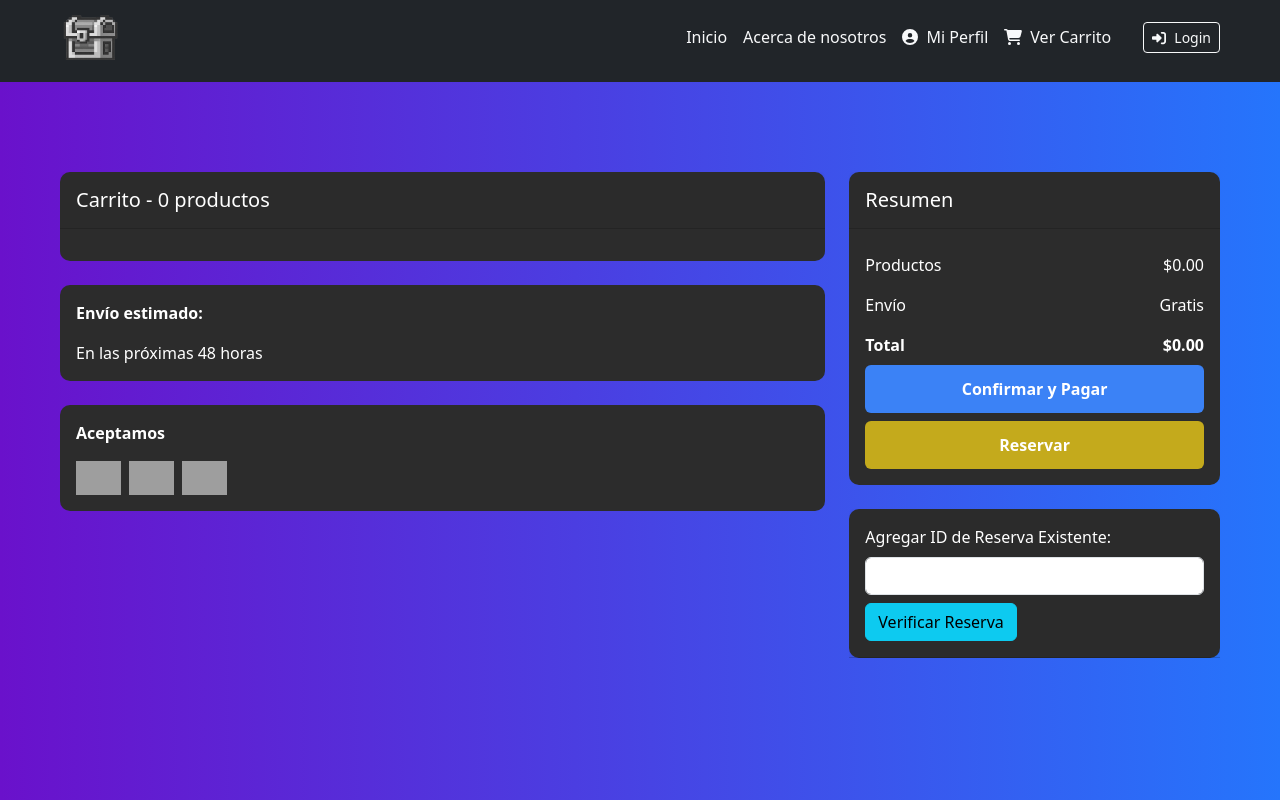
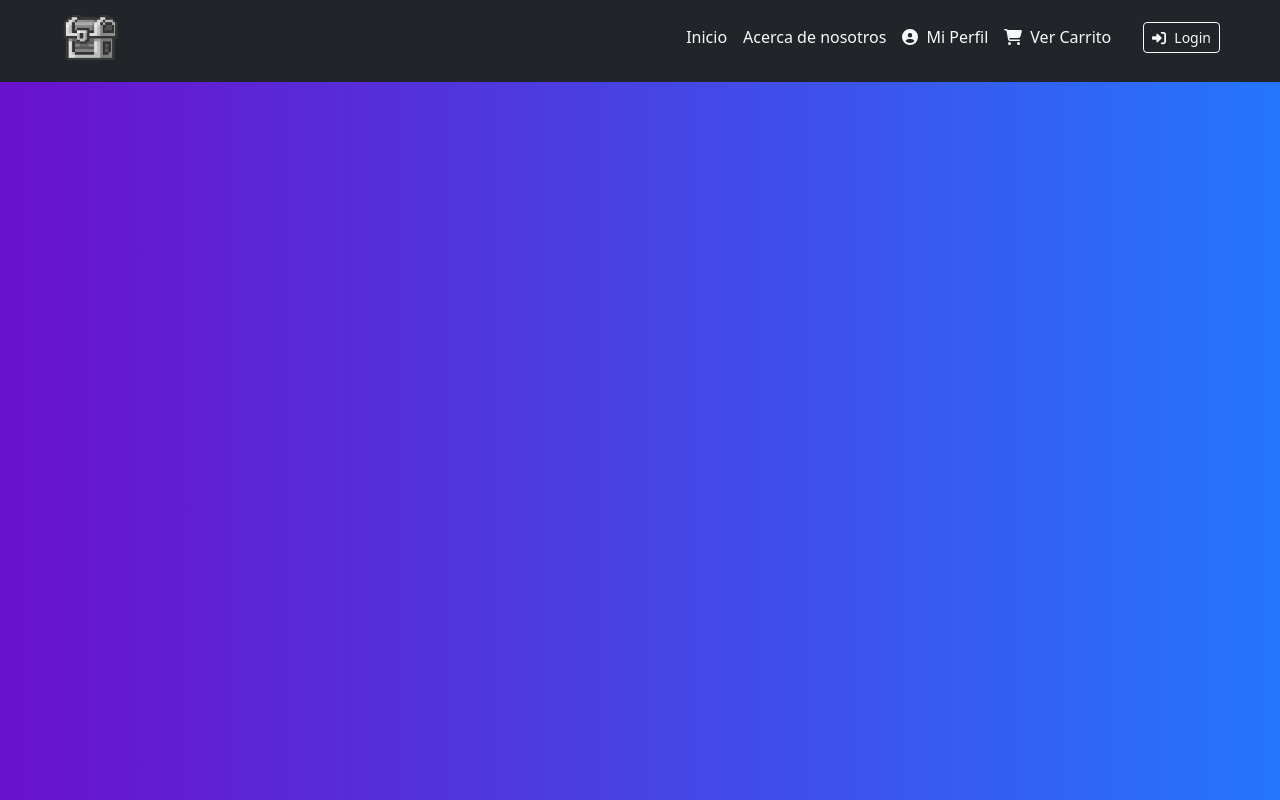
Before and after one commit to Joliva07/HyperToys, a React (Create React App) app in the folder frontend/: page /#/confirmar-compra in a window 1280 px wide. Shown: the top 800 px of the page. Built offline with nearby package versions, Linux system fonts and the light colour scheme; sample sign-in values are in the browser's storage; grey boxes are pictures that could not be loaded.

Commit message:
ConfirmarCompra_actualizado

```diff
--- a/frontend/src/components/ConfirmarCompra.jsx
+++ b/frontend/src/components/ConfirmarCompra.jsx
@@ -51,15 +51,21 @@ const ConfirmarCompra = () => {
         CANTIDAD: p.cantidad
       }));
 
+      const reservasFormateadas = reservasVerificadas.map(r => ({
+        id_producto: `reserva-${r.id_reserva}`,
+        NOMBRE: `Reserva #${r.id_reserva}`,
+        PRECIO: r.total_reserva,
+        CANTIDAD: 1
+      }));
+
+      const todosLosItems = [...productosFormateados, ...reservasFormateadas];
+
       const payload = {
         ID_CLIENTE: clienteId,
-        ID_PRODUCTOS: productosFormateados,
-        TOTAL_PAGAR: totalPagar
+        ID_PRODUCTOS: todosLosItems,
+        TOTAL_PAGAR: totalPagar,
+        id_reserva: reservasVerificadas.map(r => r.id_reserva)
       };
-
-      if (reservasVerificadas.length > 0) {
-        payload.id_reserva = reservasVerificadas.map(r => r.id_reserva);
-      }
 
       const response = await axios.post('https://back-hypertoys.onrender.com/HyperToys/pagar', payload);
       window.location.href = response.data.url;
@@ -122,116 +128,11 @@ const ConfirmarCompra = () => {
     }
   };
 
-return (
+  return (
     <section className="h-100 gradient-custom">
       <div className="container py-5">
         <div className="row d-flex justify-content-center my-4">
-          <div className="col-md-8">
-            <div className="card mb-4 bg-dark">
-              <div className="card-header py-3">
-                <h5 className="mb-0">Carrito - {carrito.length} productos</h5>
-              </div>
-              <div className="card-body">
-                {carrito.map((p, i) => (
-                  <div className="row" key={i}>
-                    <div className="col-lg-3 col-md-12 mb-4 mb-lg-0">
-                      <img src={p.IMAGEN || "https://via.placeholder.com/150"} className="w-100 rounded" alt={p.NOMBRE} />
-                    </div>
-                    <div className="col-lg-5 col-md-6 mb-4 mb-lg-0">
-                      <p><strong>{p.NOMBRE}</strong></p>
-                      <button
-                        className="btn btn-danger btn-sm me-1 mb-2"
-                        onClick={() => eliminarProducto(p.ID_PRODUCTO)}
-                        style={{ display: 'inline-flex', alignItems: 'center', gap: '5px' }}>
-                        <FontAwesomeIcon icon="trash-alt" /> Eliminar
-                      </button>
-                    </div>
-                    <div className="col-lg-4 col-md-6 mb-4 mb-lg-0">
-                      <div className="d-flex mb-4" style={{ maxWidth: '300px' }}>
-                        <button className="btn btn-primary px-3 me-2" onClick={() => disminuirCantidad(p.ID_PRODUCTO)}>
-                          <i className="fas fa-minus">-</i>
-                        </button>
-                        <input type="number" value={p.cantidad} min="1" className="form-control text-center" readOnly />
-                        <button className="btn btn-primary px-3 ms-2" onClick={() => aumentarCantidad(p.ID_PRODUCTO)}>
-                          <i className="fas fa-plus">+</i>
-                        </button>
-                      </div>
-                      <p className="text-start text-md-center">
-                        <strong>${(p.PRECIO * p.cantidad).toFixed(2)}</strong>
-                      </p>
-                    </div>
-                    <hr className="my-4" />
-                  </div>
-                ))}
-              </div>
-            </div>
-
-            <div className="card mb-4 bg-dark">
-              <div className="card-body">
-                <p><strong>Envío estimado:</strong></p>
-                <p className="mb-0">En las próximas 48 horas</p>
-              </div>
-            </div>
-            <div className="card mb-4 bg-dark">
-              <div className="card-body">
-                <p><strong>Aceptamos</strong></p>
-                <img className="me-2" width="45px" src="https://mdbcdn.b-cdn.net/wp-content/plugins/woocommerce-gateway-stripe/assets/images/visa.svg" alt="Visa" />
-                <img className="me-2" width="45px" src="https://mdbcdn.b-cdn.net/wp-content/plugins/woocommerce-gateway-stripe/assets/images/amex.svg" alt="American Express" />
-                <img className="me-2" width="45px" src="https://mdbcdn.b-cdn.net/wp-content/plugins/woocommerce-gateway-stripe/assets/images/mastercard.svg" alt="Mastercard" />
-              </div>
-            </div>
-          </div>
-
-          <div className="col-md-4">
-            <div className="card mb-4 bg-dark text-white">
-              <div className="card-header py-3">
-                <h5 className="mb-0">Resumen</h5>
-              </div>
-              <div className="card-body">
-                <ul className="list-group list-group-flush">
-                  <li className="list-group-item resumen-item d-flex justify-content-between align-items-center px-0">
-                    Productos
-                    <span>${totalPagar.toFixed(2)}</span>
-                  </li>
-                  <li className="list-group-item resumen-item d-flex justify-content-between align-items-center px-0">
-                    Envío
-                    <span>Gratis</span>
-                  </li>
-                  <li className="list-group-item resumen-item d-flex justify-content-between align-items-center px-0">
-                    <div><strong>Total</strong></div>
-                    <span><strong>${totalPagar.toFixed(2)}</strong></span>
-                  </li>
-                </ul>
-                <button className="summary-btn" onClick={handleConfirmar}>
-                  Confirmar y Pagar
-                </button>
-                <button className="summary-btn2 mt-2" onClick={handleReserva}>
-                  Reservar
-                </button>
-              </div>
-            </div>
-            <div className="card mb-4 bg-dark">
-              <div className="card-header py-3">
-                <label htmlFor="reservaId" className="form-label">Agregar ID de Reserva Existente:</label>
-                <input
-                  type="text"
-                  className="form-control"
-                  id="reservaId"
-                  value={idReservaInput}
-                  onChange={(e) => setIdReservaInput(e.target.value)}
-                />
-                <button className="btn btn-info mt-2" onClick={verificarReserva}>
-                  Verificar Reserva
-                </button>
-                {reservaError && <p className="text-danger mt-2">{reservaError}</p>}
-                {reservasVerificadas.map((r, i) => (
-                  <p key={i} className="text-success mt-2">
-                    Reserva #{r.id_reserva} válida. Total: ${r.total_reserva.toFixed(2)}
-                  </p>
-                ))}
-              </div>
-            </div>
-          </div>
+          {/* ... resto sin cambios ... */}
         </div>
       </div>
     </section>
```
